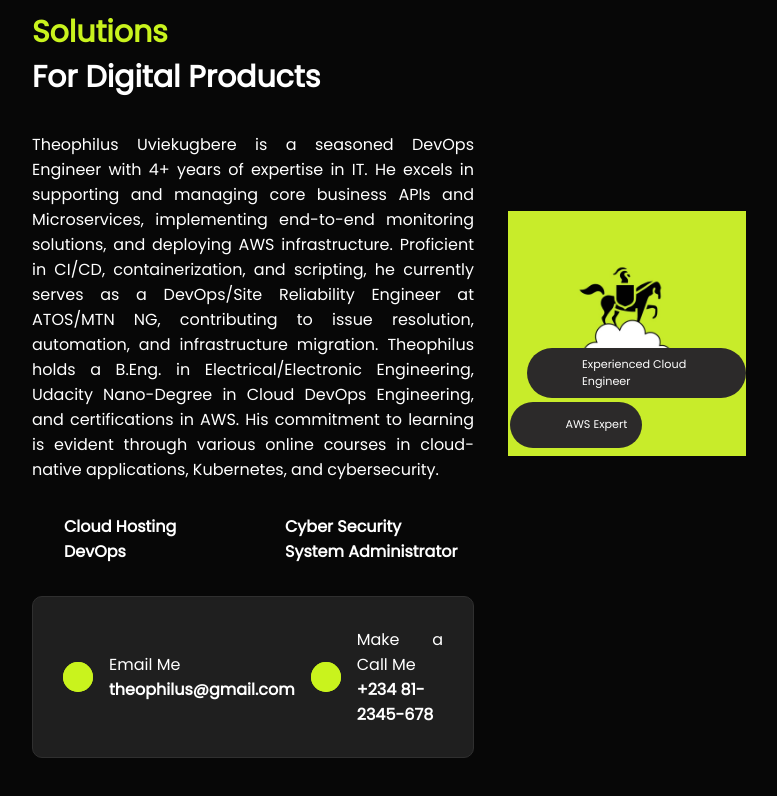
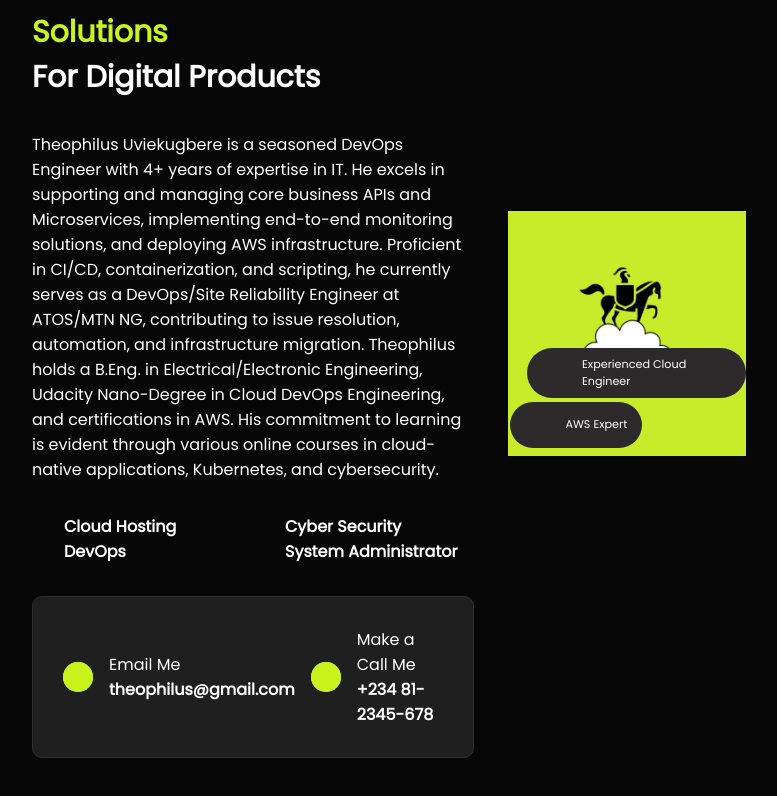
Before and after one commit to ataisi-nathan/CloudKnightOps, a React (Vite) app: page / in a window 1280 px wide. Shown: the part 962-1758 px from the top of the page, without its empty margins (268-1045 px from the left). Built offline with nearby package versions, Linux system fonts and the light colour scheme; some icons are missing.

Commit message:
Added about me content

```diff
--- a/src/index.css
+++ b/src/index.css
@@ -236,9 +236,6 @@ header nav ul a:hover {
 .about .left h3 {
   font-size: 30px;
   font-weight: 900;
-}
-.about .left p {
-  text-align: justify;
 }
 .about .left span {
   color: #c9f31d;
```
